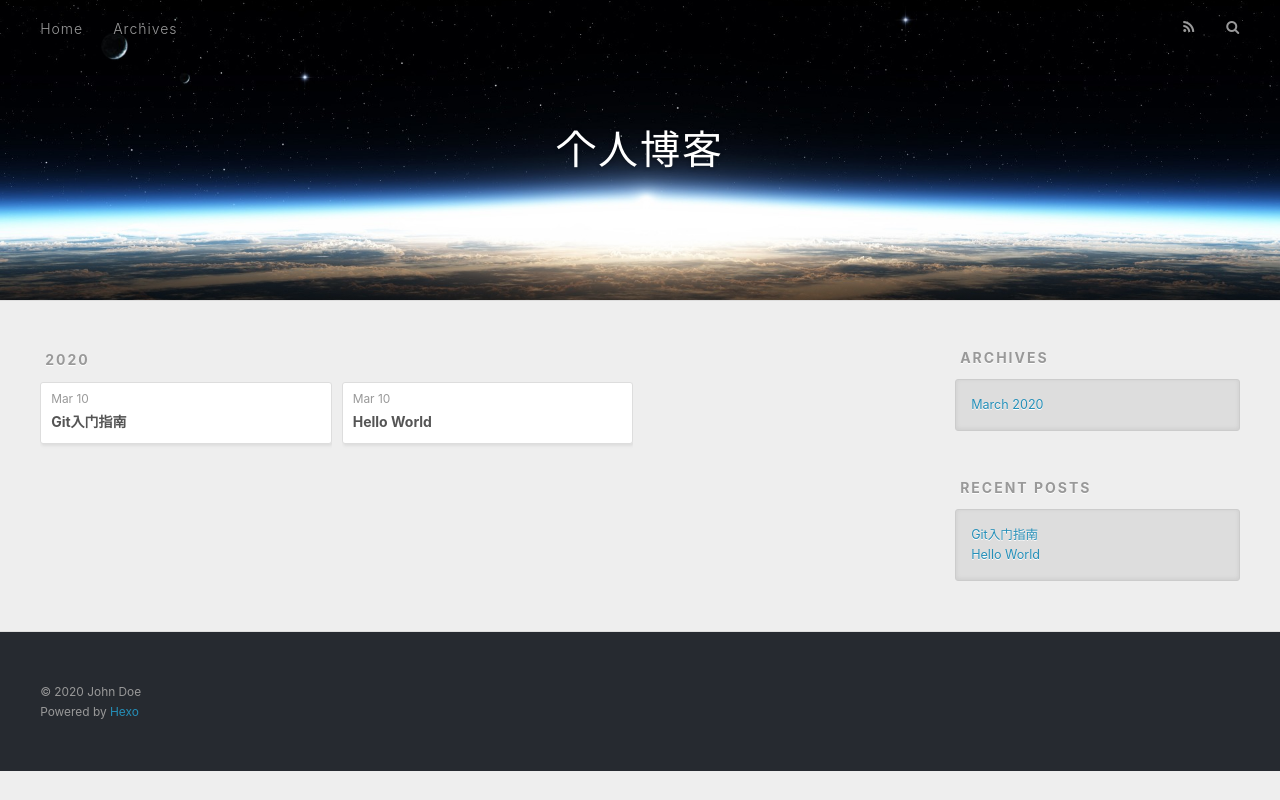
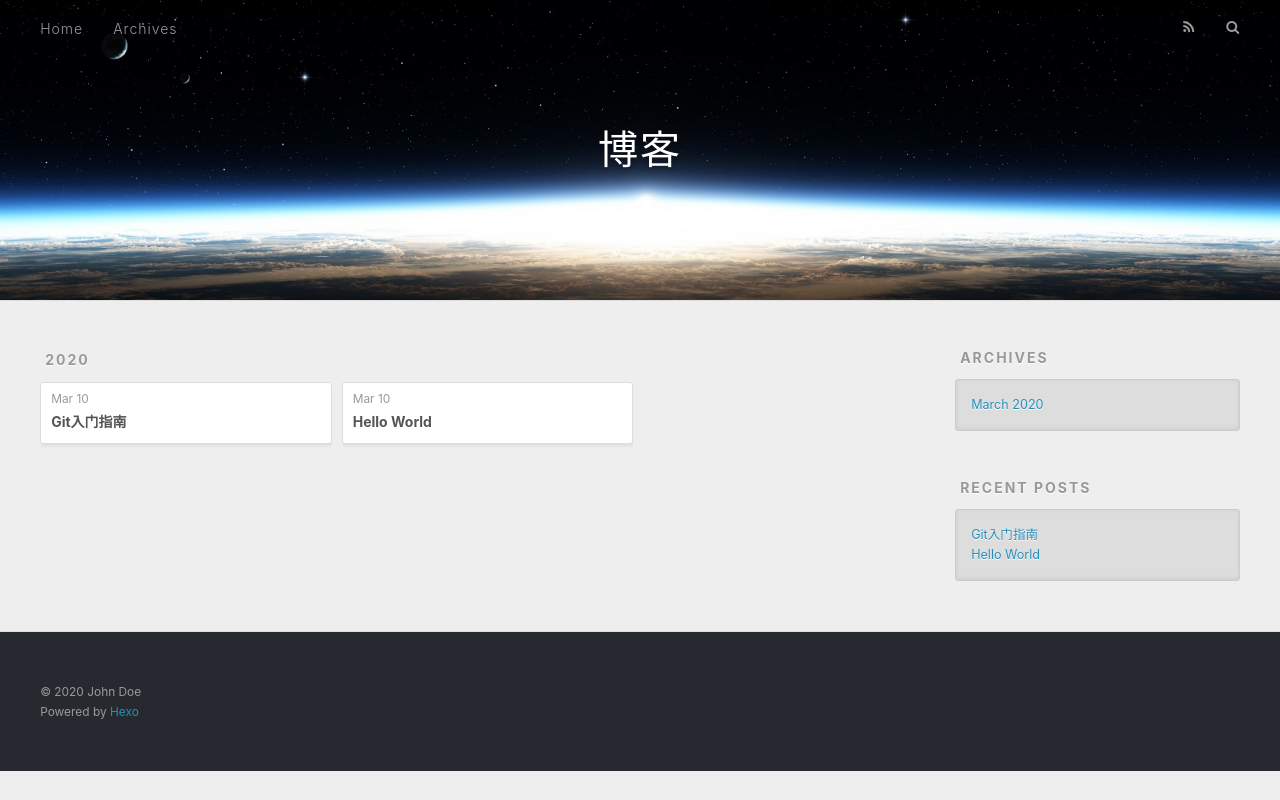
Before and after one commit to WangYuYao-png/WangYuYao-png.github.io, a plain HTML site: page archives/2020/03/index.html in a window 1280 px wide. Drawn offline with nearby package versions, Linux system fonts and the light colour scheme.

Commit message:
Site updated: 2020-03-10 18:21:27

```diff
--- a/archives/2020/03/index.html
+++ b/archives/2020/03/index.html
@@ -5,17 +5,17 @@
 
 
 
-  <title>Archives: 2020/3 | 个人博客</title>
+  <title>Archives: 2020/3 | 博客</title>
   <meta name="viewport" content="width=device-width, initial-scale=1, maximum-scale=1">
   <meta property="og:type" content="website">
-<meta property="og:title" content="个人博客">
+<meta property="og:title" content="博客">
 <meta property="og:url" content="http://yoursite.com/archives/2020/03/index.html">
-<meta property="og:site_name" content="个人博客">
+<meta property="og:site_name" content="博客">
 <meta property="og:locale" content="en_US">
 <meta property="article:author" content="John Doe">
 <meta name="twitter:card" content="summary">
 
-    <link rel="alternate" href="/atom.xml" title="个人博客" type="application/atom+xml">
+    <link rel="alternate" href="/atom.xml" title="博客" type="application/atom+xml">
 
 
     <link rel="icon" href="/favicon.png">
@@ -36,7 +36,7 @@
   <div id="header-outer" class="outer">
     <div id="header-title" class="inner">
       <h1 id="logo-wrap">
-        <a href="/" id="logo">个人博客</a>
+        <a href="/" id="logo">博客</a>
       </h1>
 
     </div>
```
Also changed, not shown: 2020/03/10/Git入门指南/index.html (+4 -4 lines), 2020/03/10/hello-world/index.html (+4 -4 lines), archives/2020/index.html (+5 -5 lines), archives/index.html (+5 -5 lines), index.html (+5 -5 lines).
